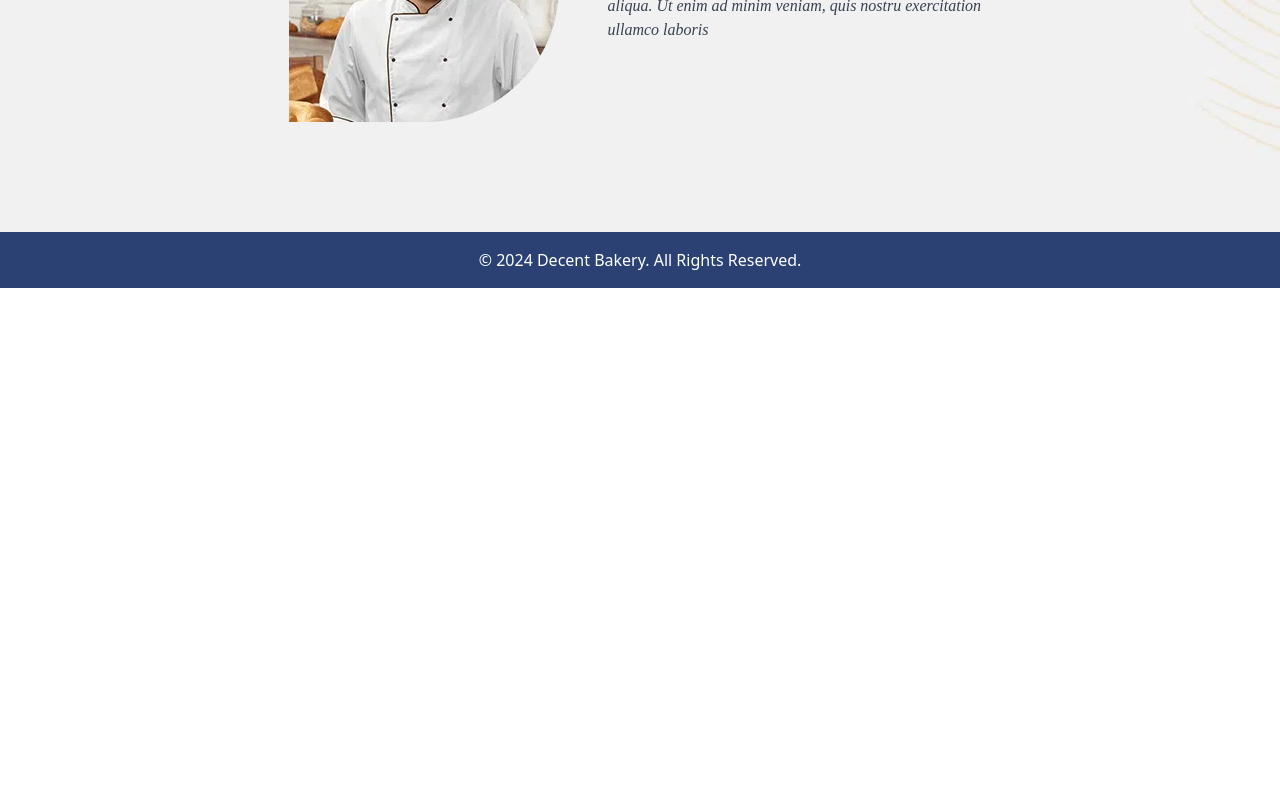
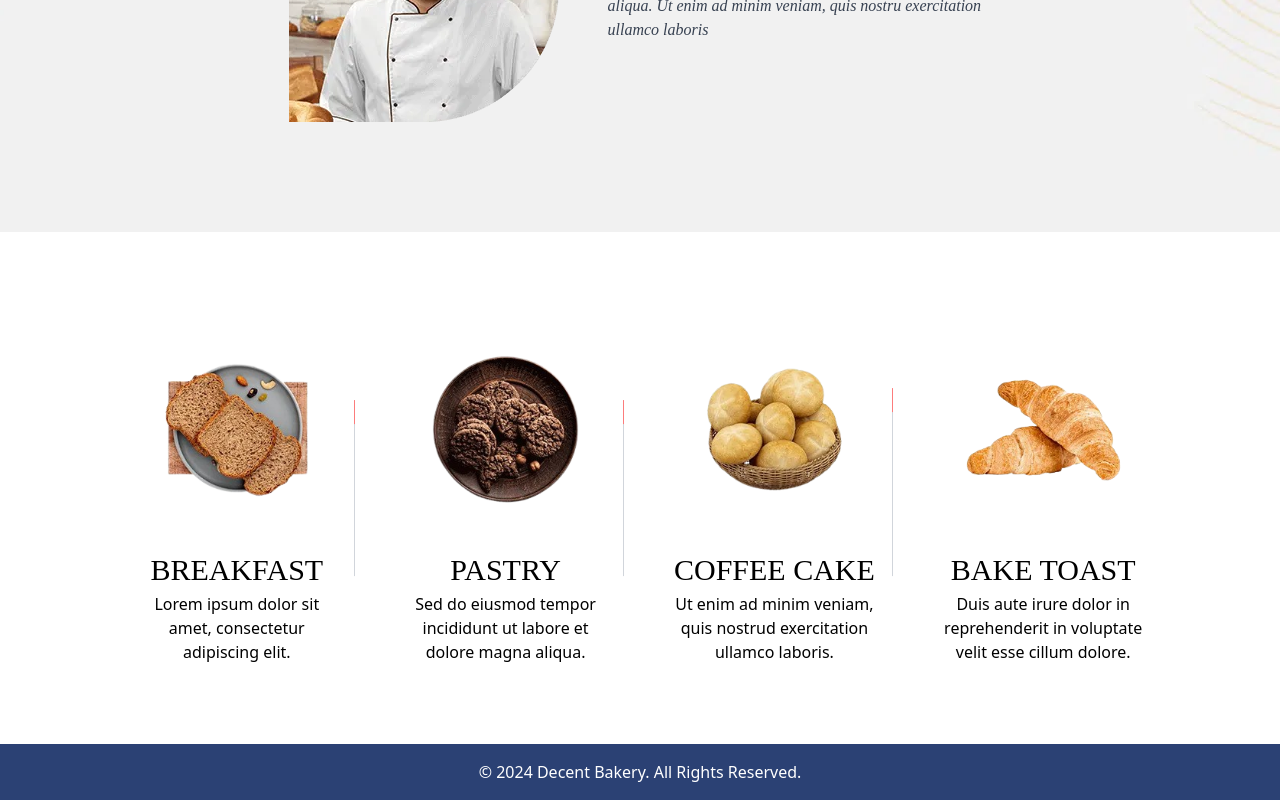
Before and after one commit to daniits/decentbakeryswl, a React (Vite) app: page /about in a window 1280 px wide. Shown: the part 3140-3940 px from the top of the page. Before the commit the page ends 3428 px from the top, so only its background shows below. Built offline with nearby package versions, Linux system fonts and the light colour scheme; a web font is replaced by a local one.

Commit message:
about section complete

```diff
--- a/src/components/Pages/AboutUs/AboutUs.jsx
+++ b/src/components/Pages/AboutUs/AboutUs.jsx
@@ -5,6 +5,7 @@ import VideoSection from './Sections/VideoSection'
 import Partners from '../Home/Sections/Partners/Partners'
 import Team from './Sections/Team'
 import Testimonial from './Sections/Testimonial'
+import Category2 from './Sections/category2'
 
 const AboutUs = () => {
 
@@ -14,12 +15,13 @@ const AboutUs = () => {
       <Header />
       <div className="bg-[#f9f9f9] sm:px-5 md:px-20 lg:px-32 py-20 flex flex-col gap-32">
         <VideoSection />
-        <div className="flex flex-col gap-32">
+        <div className="flex flex-col sm:gap-10 lg:gap-32">
           <Partners />
           <Team />
         </div>
       </div>
       <Testimonial/>
+      <Category2/>
     </Layout>
   )
 }
--- /dev/null
+++ b/src/components/Pages/AboutUs/Sections/Category2.jsx
@@ -0,0 +1,38 @@
+import React from 'react'
+
+const Category2 = () => {
+    const products = [
+        { img: "/images/image/product1.png", name: "BREAKFAST", details: "Lorem ipsum dolor sit amet, consectetur adipiscing elit.", },
+        { img: "/images/image/product2.png", name: "PASTRY", details: "Sed do eiusmod tempor incididunt ut labore et dolore magna aliqua.", },
+        { img: "/images/image/product3.png", name: "COFFEE CAKE", details: "Ut enim ad minim veniam, quis nostrud exercitation ullamco laboris.", },
+        { img: "/images/image/product4.png", name: "BAKE TOAST", details: "Duis aute irure dolor in reprehenderit in voluptate velit esse cillum dolore.", },
+    ];
+    return (
+        <div>
+            <div className="flex sm:flex-col lg:flex-row lg:gap-16 sm:px-2 lg:px-32 py-20 justify-center">
+                {products.map((product, i) => (
+                    <div key={i} className="text-center sm:w-full lg:w-[20%] relative flex flex-col items-center">
+                        <img src={product.img} alt="" />
+                        <h3 className="text-3xl font-playfair font-medium">{product.name}</h3>
+                        <p>{product.details}</p>
+
+                        {/* Vertical Divider */}
+                        {i < products.length - 1 && (
+                            <div className="sm:hidden md:block absolute right-[-16px] top-[50%] translate-y-[-50%] h-[50%] w-[1px] bg-gray-300 flex flex-col">
+                                {/* Colored Portion */}
+                                <div
+                                    className={`h-6 bg-pink ${i === 0 ? "mt-0" : i === products.length - 3 ? "mt-auto" : "mt-[50%] -translate-y-[50%]"
+                                        }`}
+                                ></div>
+                            </div>
+                        )}
+                    </div>
+                ))}
+            </div>
+        </div>
+
+
+    )
+}
+
+export default Category2
--- a/src/components/Pages/Contact/Sections/ContactForm.jsx
+++ b/src/components/Pages/Contact/Sections/ContactForm.jsx
@@ -75,11 +75,11 @@ const ContactForm = () => {
     };
 
     return (
-        <div className="flex sm:flex-col lg:flex-col justify-between px-32 py-20">
-            <div className="flex flex-col gap-4">
+        <div className="flex sm:flex-col lg:flex-row sm:items-center sm:gap-10 lg:gap-0 lg:items-start justify-between sm:px-1 lg:px-32 sm:py-5 md:py-10 lg:py-20">
+            <div className="flex flex-col gap-4 ">
                 <div>
-                    <h1 className="font-playfair sm:text-3xl lg:text-5xl font-[600]">We Are Here To Help You!</h1>
-                    <h1 className="font-playfair sm:text-3xl lg:text-5xl font-[600]">Please Contact Us.</h1>
+                    <h1 className="font-playfair sm:text-xl lg:text-5xl font-[600]">We Are Here To Help You!</h1>
+                    <h1 className="font-playfair sm:text-xl lg:text-5xl font-[600]">Please Contact Us.</h1>
                 </div>
                 <div>
                     <div className="flex py-2">
@@ -87,7 +87,7 @@ const ContactForm = () => {
                             type="text"
                             name="location"
                             placeholder="Enter your city"
-                            className="w-[60%] h-10 border-2 rounded-l-xl bg-gray-100 border-gray-300 text-gray-700 px-4 focus:outline-none focus:ring-2 focus:ring-gray-400 focus:border-gray-400"
+                            className="sm:w-full md:w-[60%] h-10 border-2 rounded-l-xl bg-gray-100 border-gray-300 text-gray-700 px-4 focus:outline-none focus:ring-2 focus:ring-gray-400 focus:border-gray-400"
                             value={query}
                             onChange={(e) => setQuery(e.target.value)}
                         />
@@ -98,15 +98,15 @@ const ContactForm = () => {
                             <SvgIcon iconName="searchWhite" className="w-5 h-auto" />
                         </div>
                     </div>
-                    <div>
+                    <div >
                         {results.length > 0 ? (
                             results.map((store, index) => (
-                                <div key={index} className="mt-4">
-                                    <h1 className="font-bold text-xl">{store.name}</h1>
+                                <div key={index} className="mt-4 flex flex-col gap-2 font-playfair">
+                                    <h1 className="font-medium text-2xl">{store.name}</h1>
                                     <h3 className="text-gray-700">{store.address}</h3>
                                     <p className="text-gray-500">{store.email}</p>
-                                    <Link to={store.mapLink} target="_blank" className="text-blue-500 underline">
-                                        <span>View on Map</span>
+                                    <Link to={store.mapLink} target="_blank" className="text-pink underline">
+                                        <span className="font-bold font-roboto">VIEW ON THE MAP</span>
                                     </Link>
                                 </div>
                             ))
@@ -116,12 +116,12 @@ const ContactForm = () => {
                     </div>
                 </div>
             </div>
-            <div className="bg-[url('/images/image/contactformBg.webp')] bg-cover bg-center p-12 w-[450px] flex flex-col gap-5">
-                <h3 className="text-4xl font-[500] font-playfair">Send A Quest</h3>
+            <div className=" bg-[url('/images/image/contactformBg.webp')] bg-cover bg-center sm:p-6 md:p-12 sm:w-[300px] md:w-[450px] flex flex-col gap-5">
+                <h3 className="sm:text-2xl md:text-4xl font-[500] font-playfair">Send A Quest</h3>
                 <div className="">
                     <form
                         onSubmit={handleSubmit}
-                        className="flex flex-col gap-10  mx-auto bg-gray-50 rounded-lg"
+                        className="flex flex-col sm:gap-5 md:gap-10 mx-auto bg-gray-50 rounded-lg"
                     >
                         {/* Name Field */}
                         <div>
```
